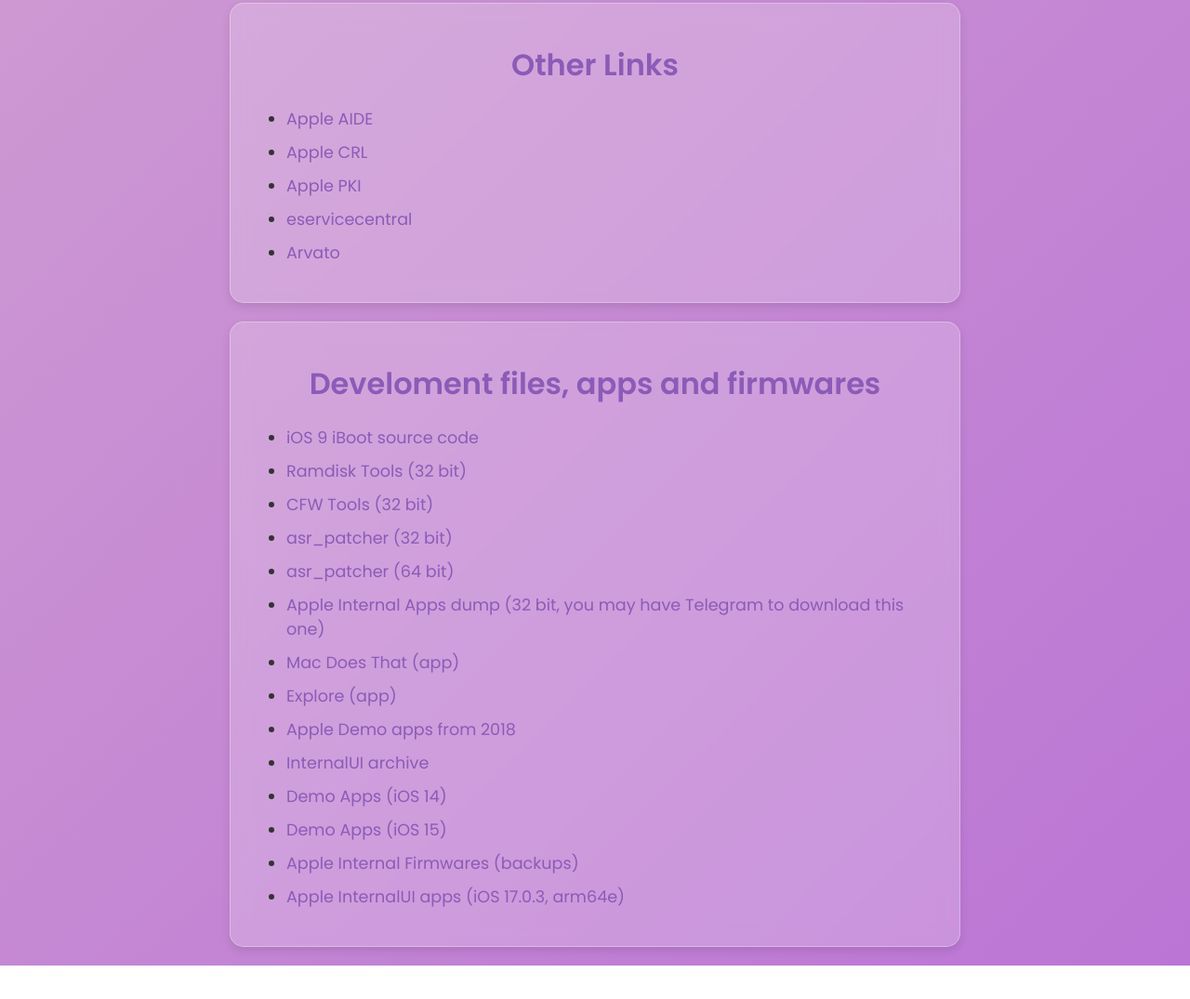
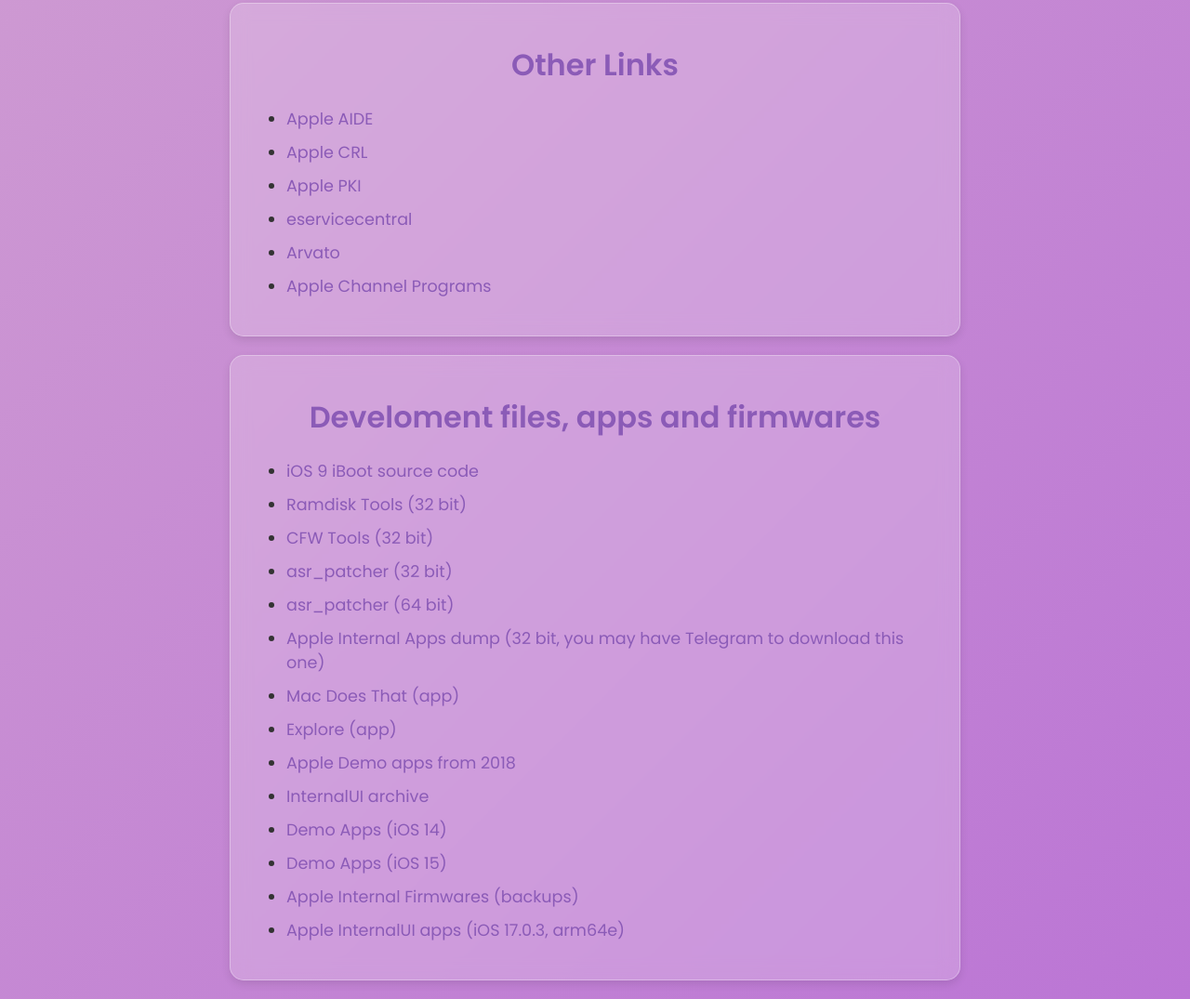
Before and after one commit to Purplepro123/Purpleproject, a plain HTML site: page Other.html in a window 1280 px wide. Shown: the part 5099-6174 px from the top of the page at 93% size. Before the commit the page ends 6138 px from the top, so only its background shows below. Drawn offline with Linux system fonts and the light colour scheme.

Commit message:
Update Other.html

```diff
--- a/Other.html
+++ b/Other.html
@@ -324,6 +324,7 @@
 			<li><a href="https://www.apple.com/certificateauthority/" target="_blank">Apple PKI</a></li>
 			<li><a href="https://eservicecentral.apple.com/" target="_blank">eservicecentral</a></li>
 			<li><a href="https://channel.arvato.com/" target="_blank">Arvato</a></li>
+			<li><a href="https://www.apple.com/lae/aar/" target="_blank">Apple Channel Programs</a></li>
         </ul>
     </div>
 
```
